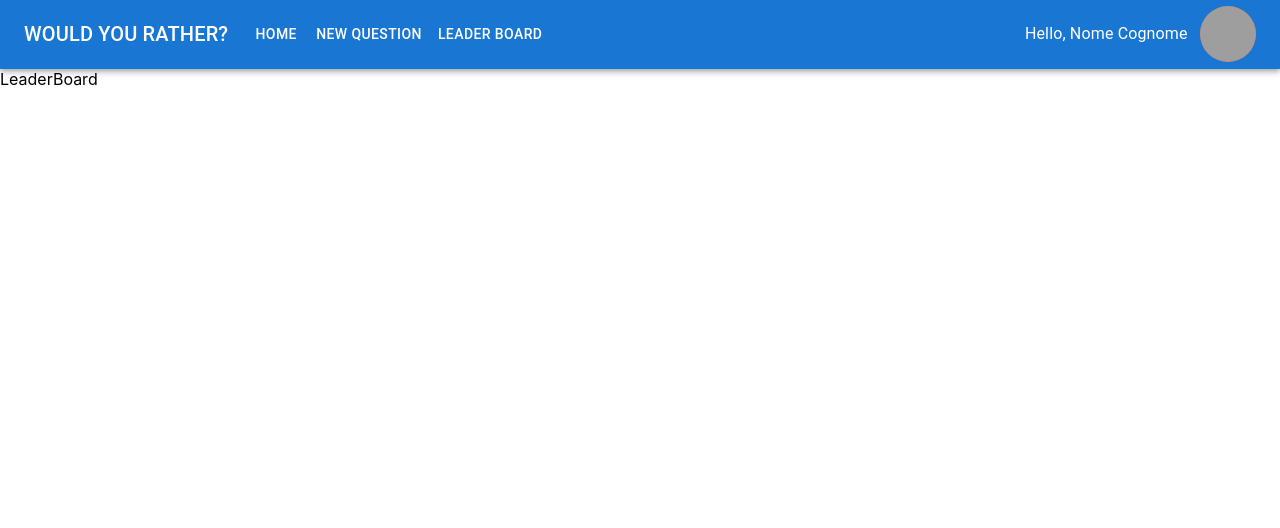
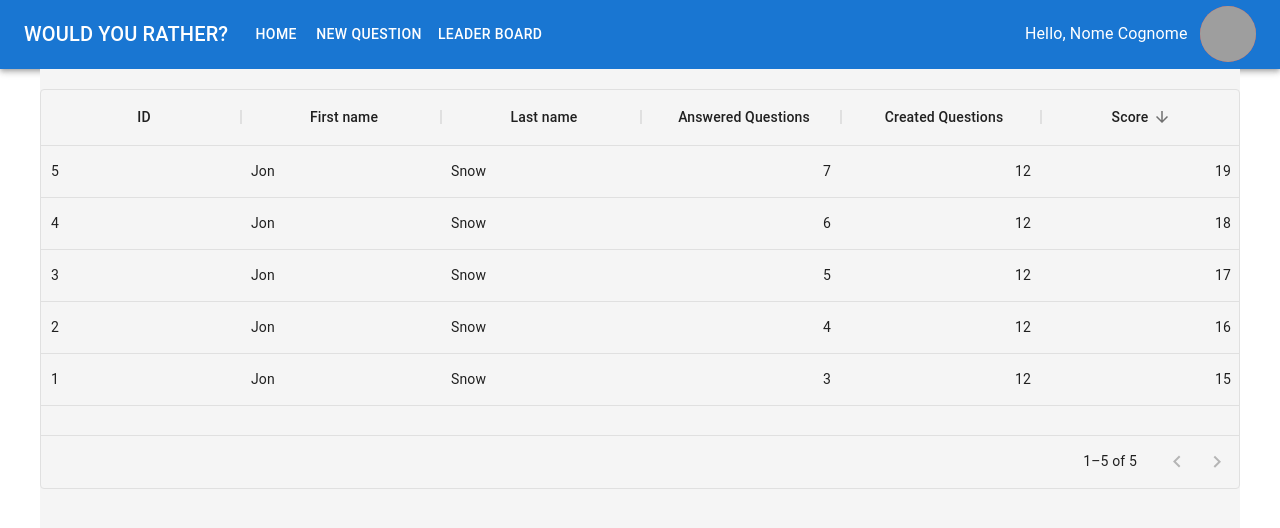
Before and after one commit to fedevita/Udacity-Would-You-Rather, a React (Create React App) app: page /LeaderBoard in a window 1280 px wide. Shown: the top 528 px of the page. Built offline with nearby package versions, Linux system fonts and the light colour scheme; grey boxes are pictures that could not be loaded.

Commit message:
created table for leader board

```diff
--- a/package.json
+++ b/package.json
@@ -12,6 +12,7 @@
     "@mui/material": "^5.2.4",
     "@mui/styled-engine-sc": "^5.1.0",
     "@mui/styles": "^5.2.3",
+    "@mui/x-data-grid": "^5.2.1",
     "@testing-library/jest-dom": "^5.14.1",
     "@testing-library/react": "^12.0.0",
     "@testing-library/user-event": "^13.2.1",
--- a/src/App.js
+++ b/src/App.js
@@ -6,6 +6,7 @@ import { Box } from "@mui/material";
 import Header from "./components/Header";
 import Home from "./pages/Home";
 import NewQuestion from "./pages/NewQuestion";
+import LeaderBoard from "./pages/LeaderBoard";
 const pages = [
   { id: "home", name: "Home" },
   { id: "NewQuestion", name: "New Question" },
@@ -21,7 +22,10 @@ function App() {
           <Route path="" element={<Main />}>
             <Route path="home" element={<Home></Home>}></Route>
             <Route path="NewQuestion" element={<NewQuestion />}></Route>
-            <Route path="LeaderBoard" element={<Box>LeaderBoard</Box>}></Route>
+            <Route
+              path="LeaderBoard"
+              element={<LeaderBoard></LeaderBoard>}
+            ></Route>
             <Route path="Profile" element={<Box>Profile</Box>}></Route>
           </Route>
         )}
--- /dev/null
+++ b/src/components/LeaderBoardGrid/index.js
@@ -0,0 +1,113 @@
+import * as React from "react";
+import { DataGrid } from "@mui/x-data-grid";
+import { Box } from "@mui/material";
+
+const columns = [
+  {
+    field: "id",
+    headerName: "ID",
+    width: 200,
+    headerAlign: "center",
+  },
+  {
+    field: "firstName",
+    headerName: "First name",
+    width: 200,
+    headerAlign: "center",
+  },
+  {
+    field: "lastName",
+    headerName: "Last name",
+    width: 200,
+    headerAlign: "center",
+  },
+  {
+    field: "answeredQuestions",
+    headerName: "Answered Questions",
+    type: "number",
+    width: 200,
+    headerAlign: "center",
+  },
+  {
+    field: "createdQuestions",
+    headerName: "Created Questions",
+    type: "number",
+    width: 200,
+    headerAlign: "center",
+  },
+  {
+    field: "score",
+    headerName: "Score",
+    description: "This column has a value getter and is not sortable.",
+    width: 200,
+    type: "number",
+    headerAlign: "center",
+    valueGetter: (params) =>
+      params.row.answeredQuestions + params.row.createdQuestions,
+  },
+];
+
+const rows = [
+  {
+    id: 1,
+    lastName: "Snow",
+    firstName: "Jon",
+    answeredQuestions: 3,
+    createdQuestions: 12,
+  },
+  {
+    id: 2,
+    lastName: "Snow",
+    firstName: "Jon",
+    answeredQuestions: 4,
+    createdQuestions: 12,
+  },
+  {
+    id: 3,
+    lastName: "Snow",
+    firstName: "Jon",
+    answeredQuestions: 5,
+    createdQuestions: 12,
+  },
+  {
+    id: 4,
+    lastName: "Snow",
+    firstName: "Jon",
+    answeredQuestions: 6,
+    createdQuestions: 12,
+  },
+  {
+    id: 5,
+    lastName: "Snow",
+    firstName: "Jon",
+    answeredQuestions: 7,
+    createdQuestions: 12,
+  },
+];
+
+export default function LeaderBoardGrid() {
+  const [sortModel, setSortModel] = React.useState([
+    {
+      field: "score",
+      sort: "desc",
+    },
+  ]);
+  return (
+    <Box
+      style={{
+        height: 400,
+        width: "100%",
+      }}
+    >
+      <DataGrid
+        rows={rows}
+        columns={columns}
+        pageSize={5}
+        rowsPerPageOptions={[5]}
+        disableSelectionOnClick
+        sortModel={sortModel}
+        onSortModelChange={(model) => setSortModel(model)}
+      />
+    </Box>
+  );
+}
--- /dev/null
+++ b/src/pages/LeaderBoard/index.js
@@ -0,0 +1,27 @@
+import { Box, Container } from "@mui/material";
+import React from "react";
+import LeaderBoardGrid from "../../components/LeaderBoardGrid";
+
+export default function LeaderBoard() {
+  return (
+    <Container disableGutters>
+      <Box
+        sx={{
+          // bgcolor: "#cfe8fc",
+          bgcolor: "grey.100",
+          // height: "100vh",
+          minHeight: "100vh",
+          display: "flex",
+          flexDirection: "column",
+          alignItems: "center",
+          flexWrap: "wrap",
+          gap: "20px",
+          paddingTop: "20px",
+          paddingBottom: "20px",
+        }}
+      >
+        <LeaderBoardGrid></LeaderBoardGrid>
+      </Box>
+    </Container>
+  );
+}
```
Also changed, not shown: 1 other file (tests, documents, lock files or other folders).
